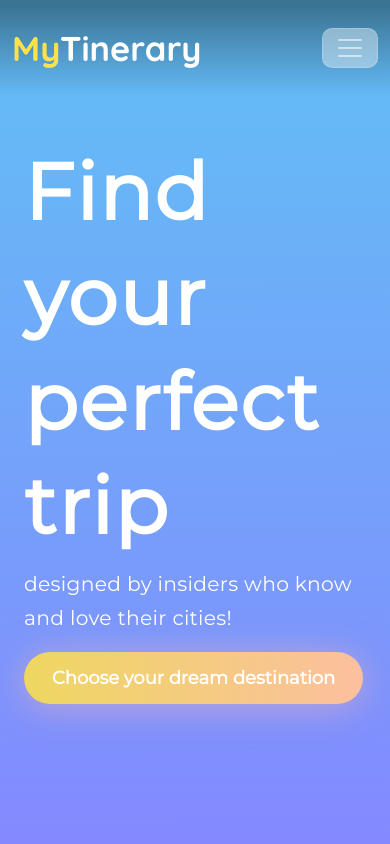
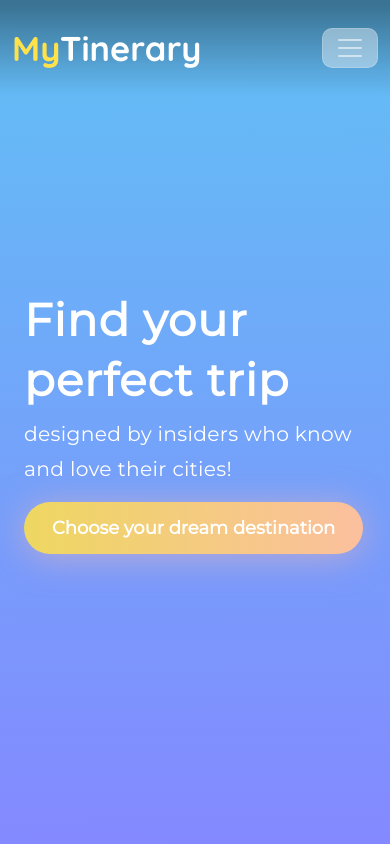
Before and after one commit to bk-sin/MyTinerary-Alegre, a React (Create React App) app in the folder frontend/: page / in a window 390 px wide. Shown: the top 844 px of the page. Built offline with nearby package versions, Linux system fonts and the light colour scheme.

Commit message:
fix: more responsive

```diff
--- a/frontend/src/components/Hero/Hero.css
+++ b/frontend/src/components/Hero/Hero.css
@@ -13,6 +13,16 @@
     width: 100% !important;
   }
 }
+@media (max-width: 440px) {
+  h1 {
+    font-size: 45px !important;
+  }
+}
+@media (max-width: 361px) {
+  h1 {
+    font-size: 35px !important;
+  }
+}
 
 .welcomeMessage {
   width: 37%;
@@ -22,8 +32,6 @@
   justify-content: center;
 }
 .welcomeMessage h1 {
-  /*   margin-left: 7rem;
- */
   color: #ffffff;
   font-family: Montserrat;
   font-style: normal;
```
